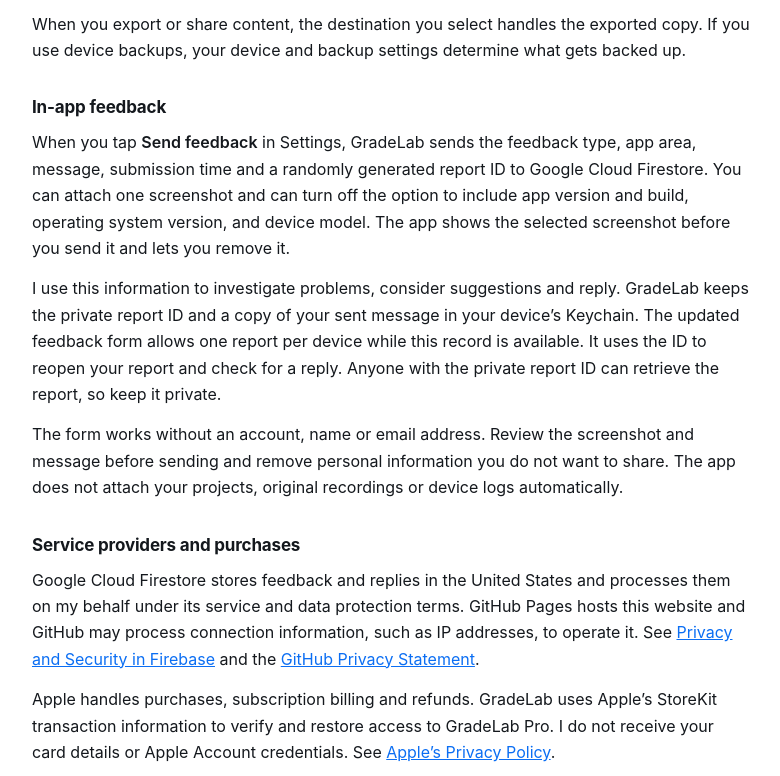
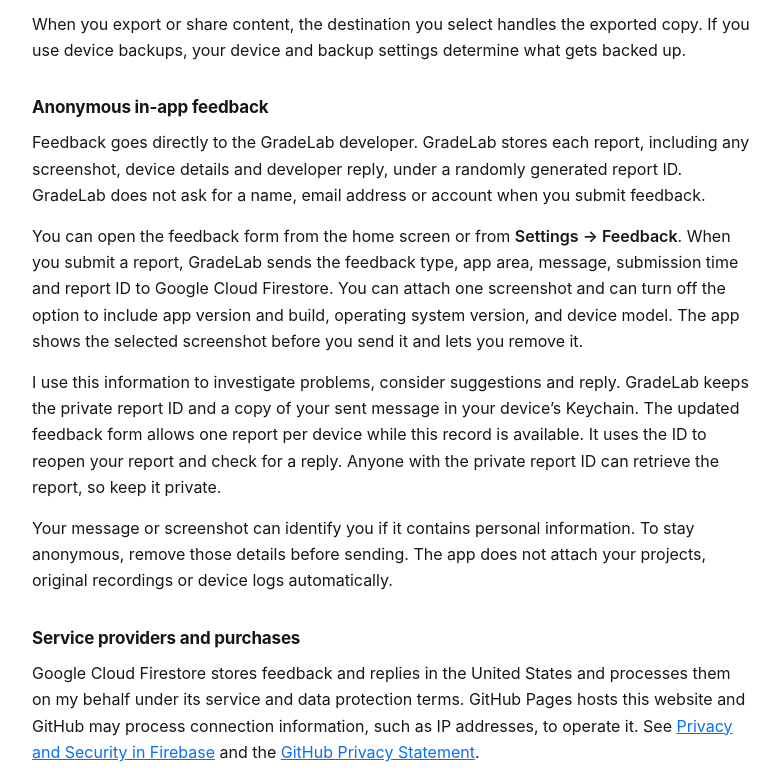
Before and after one commit to ak375456/gradelab, a plain HTML site: page privacy.html in a window 1280 px wide. Shown: the part 697-1473 px from the top of the page, without its empty margins (248-1028 px from the left). Drawn offline with Linux system fonts and the light colour scheme.

Commit message:
Explain anonymous GradeLab feedback

```diff
--- a/privacy.html
+++ b/privacy.html
@@ -41,10 +41,11 @@
   <p>GradeLab processes your source videos, photos, recordings, and audio on your device. It stores projects, grades, presets, and imported LUTs and fonts locally. GradeLab uses Apple’s system picker to access items you select to edit or attach to feedback. It asks for permission to save exports to Photos and to use your camera or microphone when you choose those features.</p>
   <p>When you export or share content, the destination you select handles the exported copy. If you use device backups, your device and backup settings determine what gets backed up.</p>
 
-  <h3>In-app feedback</h3>
-  <p>When you tap <strong>Send feedback</strong> in Settings, GradeLab sends the feedback type, app area, message, submission time and a randomly generated report ID to Google Cloud Firestore. You can attach one screenshot and can turn off the option to include app version and build, operating system version, and device model. The app shows the selected screenshot before you send it and lets you remove it.</p>
+  <h3>Anonymous in-app feedback</h3>
+  <p>Feedback goes directly to the GradeLab developer. GradeLab stores each report, including any screenshot, device details and developer reply, under a randomly generated report ID. GradeLab does not ask for a name, email address or account when you submit feedback.</p>
+  <p>You can open the feedback form from the home screen or from <strong>Settings → Feedback</strong>. When you submit a report, GradeLab sends the feedback type, app area, message, submission time and report ID to Google Cloud Firestore. You can attach one screenshot and can turn off the option to include app version and build, operating system version, and device model. The app shows the selected screenshot before you send it and lets you remove it.</p>
   <p>I use this information to investigate problems, consider suggestions and reply. GradeLab keeps the private report ID and a copy of your sent message in your device’s Keychain. The updated feedback form allows one report per device while this record is available. It uses the ID to reopen your report and check for a reply. Anyone with the private report ID can retrieve the report, so keep it private.</p>
-  <p>The form works without an account, name or email address. Review the screenshot and message before sending and remove personal information you do not want to share. The app does not attach your projects, original recordings or device logs automatically.</p>
+  <p>Your message or screenshot can identify you if it contains personal information. To stay anonymous, remove those details before sending. The app does not attach your projects, original recordings or device logs automatically.</p>
 
   <h3>Service providers and purchases</h3>
   <p>Google Cloud Firestore stores feedback and replies in the United States and processes them on my behalf under its service and data protection terms. GitHub Pages hosts this website and GitHub may process connection information, such as IP addresses, to operate it. See <a href="https://firebase.google.com/support/privacy">Privacy and Security in Firebase</a> and the <a href="https://docs.github.com/en/site-policy/privacy-policies/github-general-privacy-statement">GitHub Privacy Statement</a>.</p>
```
